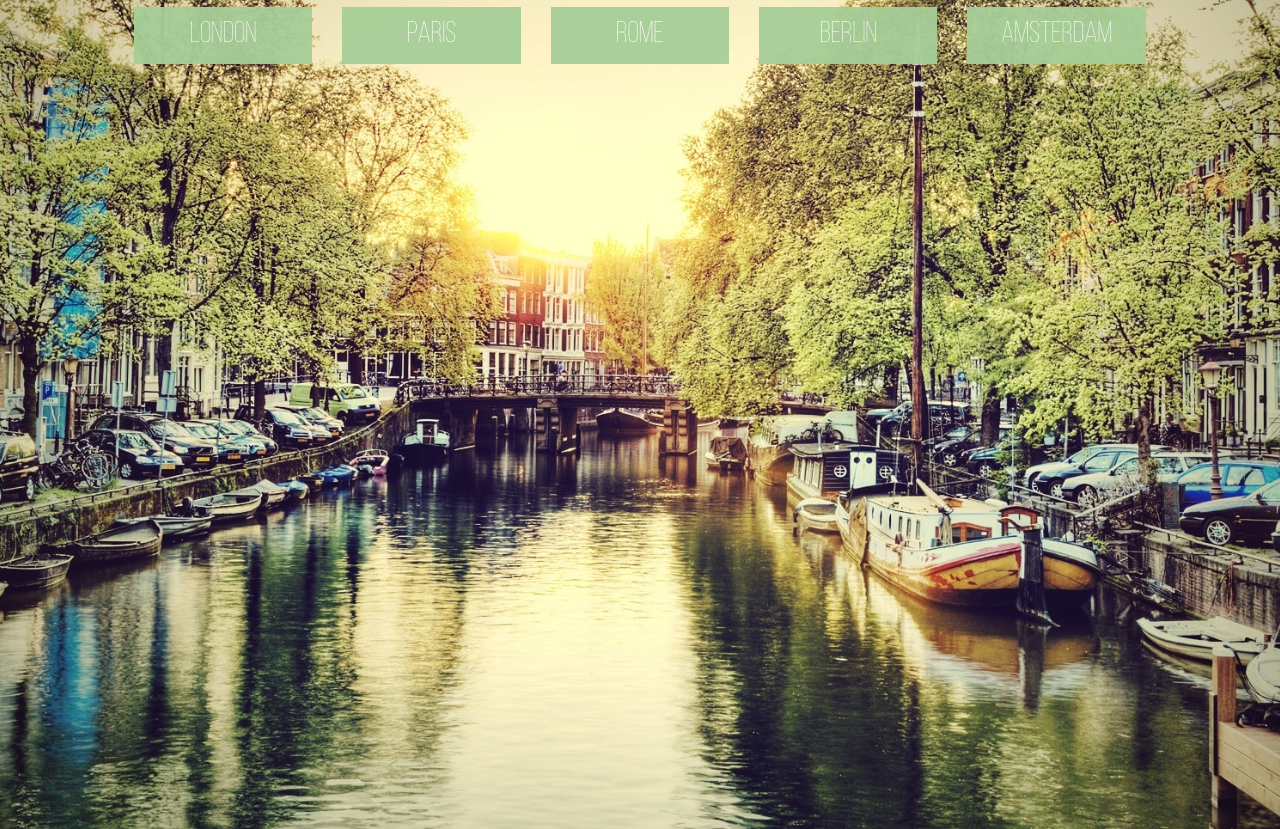
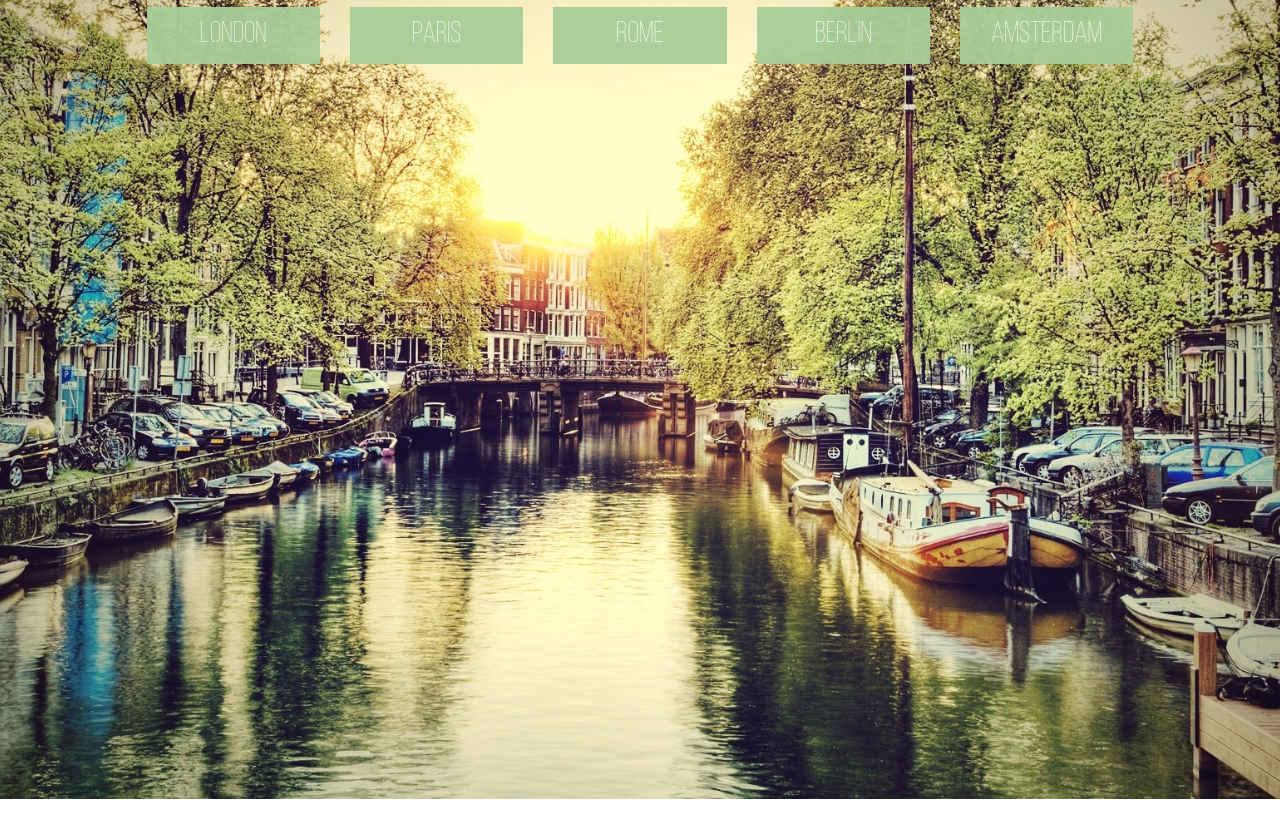
Before and after one commit to itoulou/googlemaps-api-javascript-project, a plain HTML site: page index.html in a window 1280 px wide. Shown: the part 99-928 px from the top of the page. After the commit the page ends 898 px from the top, so only its background shows below. Drawn offline with nearby package versions, Linux system fonts and the light colour scheme; some packages are replaced by stand-ins of ours.

Commit message:
refactored styles and media queries

```diff
--- a/styles.css
+++ b/styles.css
@@ -29,6 +29,9 @@ body, html {
       background-size: cover;
       align-items: center;
       margin-bottom: 0;
+      min-height: 100%;
+      height: auto !important;
+      height: 100%;
 }
 
 /* Mobile header */
@@ -112,8 +115,6 @@ div.key {
       margin-top: 20px;
 }
 
-
-
 .key h1 {
       text-align: center;
       color: #ff572e;
@@ -128,21 +129,27 @@ div.key {
       letter-spacing: 2px;
 }
 
-
 .key-styles {
       margin-bottom: 7px;
       margin-left: -7px;
 }
 
 /* media queries */
+@media(min-width: 768px) {
+      button {
+            width: 50%;
+      }
+}
 @media(min-width: 992px) {
       .container {
             display: flex;
             flex-direction: column;
-            padding: 0;
       }
 
       .button-row {
+            width: 100%;
+      }
+       button {
             width: 100%;
       }
 
@@ -151,11 +158,11 @@ div.key {
             flex: 1 0 auto;
       }
 
-      div#map {
+      #map {
             height: 700px;
             width: 100%;
             margin-top: 50px;
-            border-radius: 15px;
+            border-radius: 10px;
       }
 
       .row-key {
@@ -163,6 +170,10 @@ div.key {
             flex-shrink: 0;
       }
 
+      div.key {
+            margin-bottom: 15px;
+      }
+
       .key-styles {
             margin-left: 0;
       }
```
